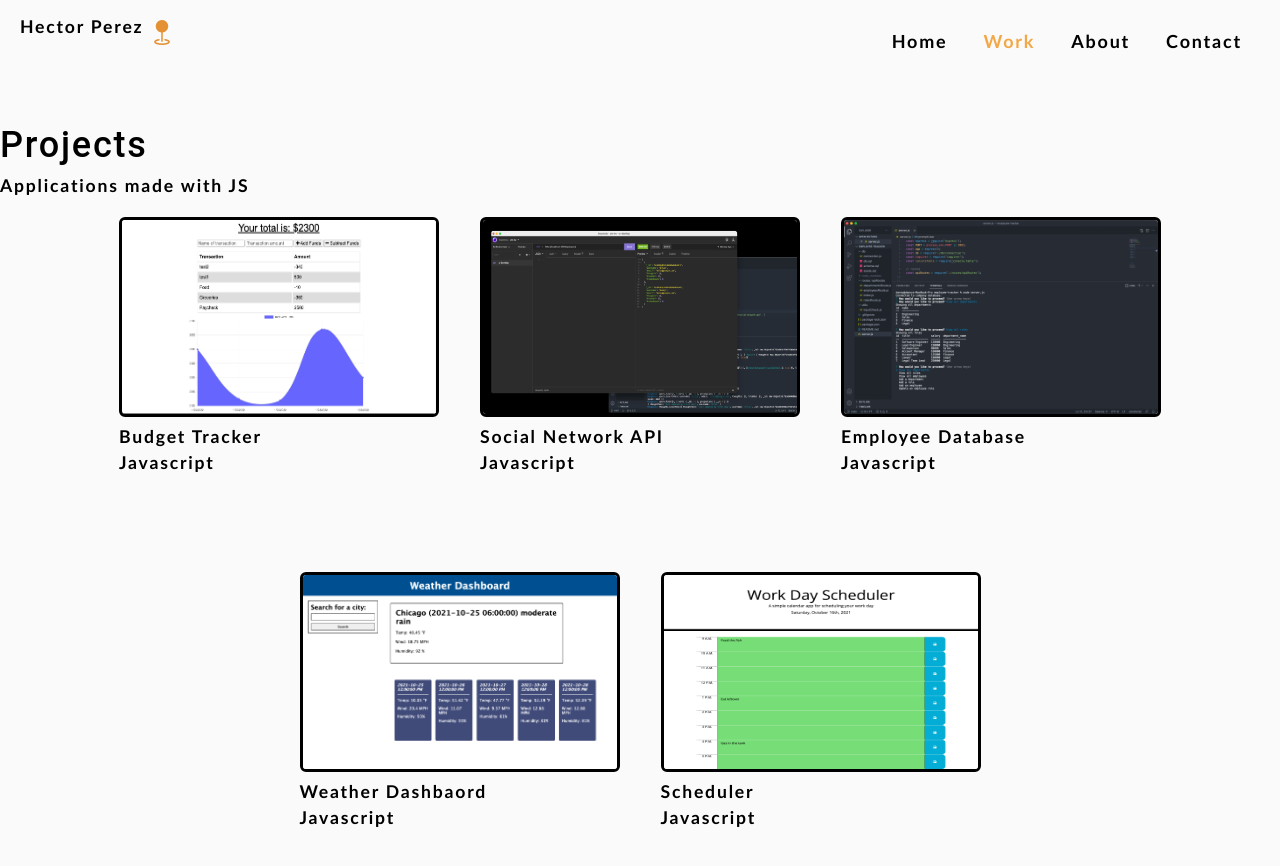
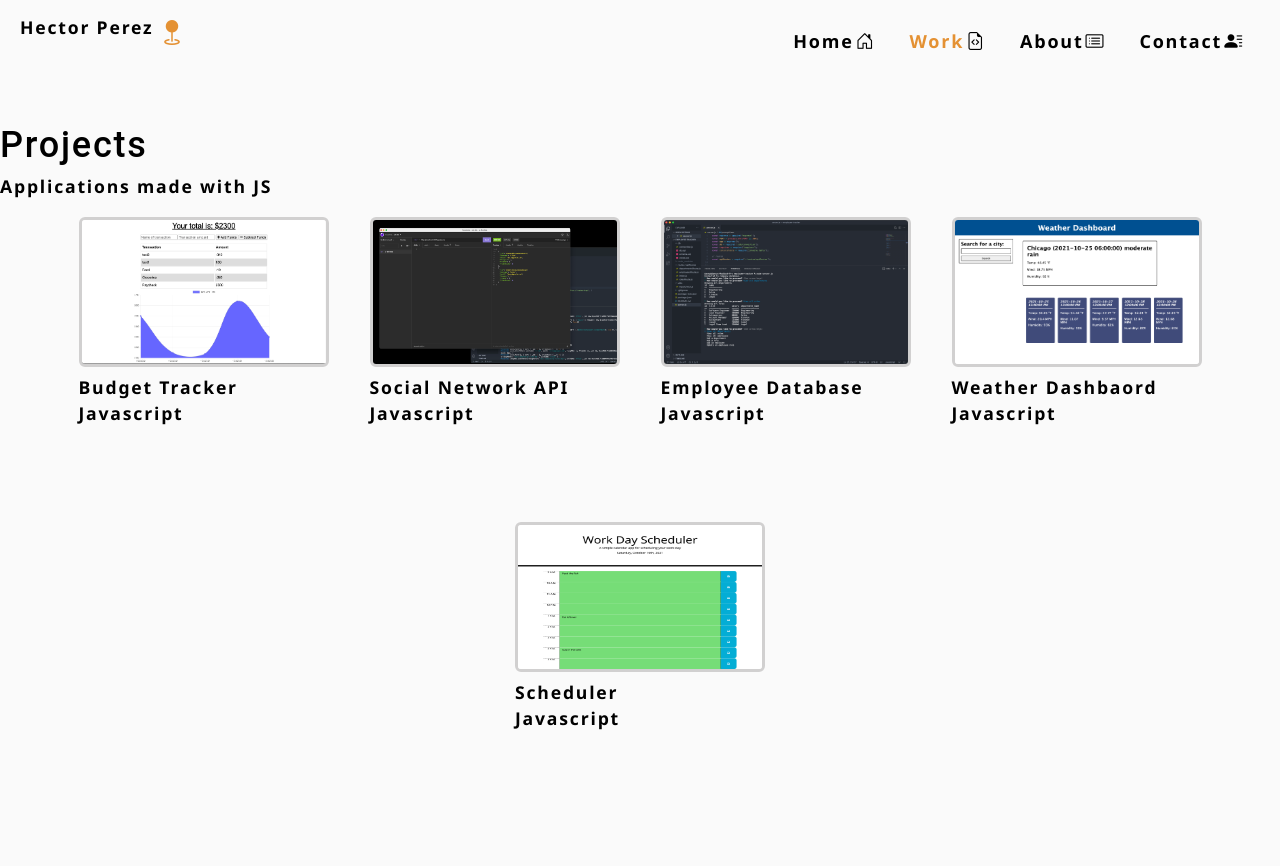
Before and after one commit to hpere102/hp-portfolio, a React (Create React App) app: page /work in a window 1280 px wide. Shown: the top 866 px of the page. After the commit the page ends 802 px from the top, so only its background shows below. Built offline with nearby package versions, Linux system fonts and the light colour scheme.

Commit message:
css work

```diff
--- a/src/components/Nav/index.js
+++ b/src/components/Nav/index.js
@@ -21,15 +21,19 @@ function Nav(props) {
         <ul className="flex-row">
           <li className="mx-2">
             <NavLink exact to='/' activeClassName="active" className="nav-links">Home</NavLink>
+            <i class="bi-house-door"></i>
           </li>
           <li className="mx-2">
           <NavLink exact to='/work' activeClassName="active" className="nav-links">Work</NavLink>
+          <i class="bi-file-earmark-code"></i>
           </li>
           <li className="mx-2">
           <NavLink exact to='/about' activeClassName="active" className="nav-links">About</NavLink>
+          <i class="bi-card-list"></i>
           </li>
           <li className="mx-2">
           <NavLink exact to='/contact' activeClassName="active" className="nav-links">Contact</NavLink>
+          <i class="bi-person-lines-fill"></i>
           </li>
         </ul>
       </nav>
--- a/src/index.css
+++ b/src/index.css
@@ -35,7 +35,7 @@ body {
   letter-spacing: .1em;
   background: var(--light);
   color:var(--dark);
-  font-family:'Gill Sans', 'Gill Sans MT', Calibri, 'Trebuchet MS', sans-serif
+  font-family:'Segoe UI', Tahoma, Geneva, Verdana, sans-serif
 
 }
 
@@ -253,10 +253,11 @@ textarea {
 }
 
 .img-thumbnail {
-  width: 320px;
-  height: 200px;
+  width: 250px;
+  height: 150px;
   cursor: pointer;
   border-style: solid;
+  border-color: rgba(85, 83, 83, 0.247);
   border-width: 3px;
   border-radius: 6px;
 
@@ -330,7 +331,7 @@ a {
 }
 
 .active {
-  color: var(--secondary);
+  color: rgb(228, 145, 51);;
 }
 
 
```
